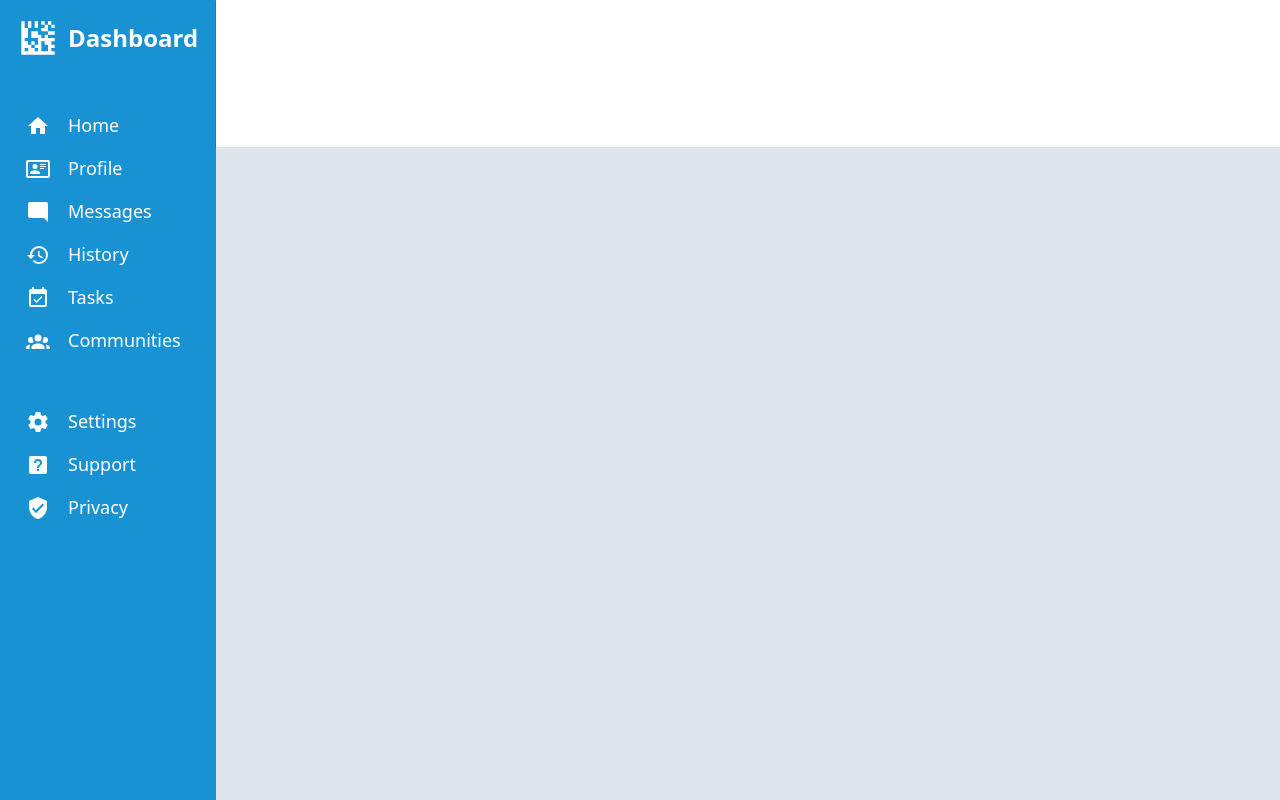
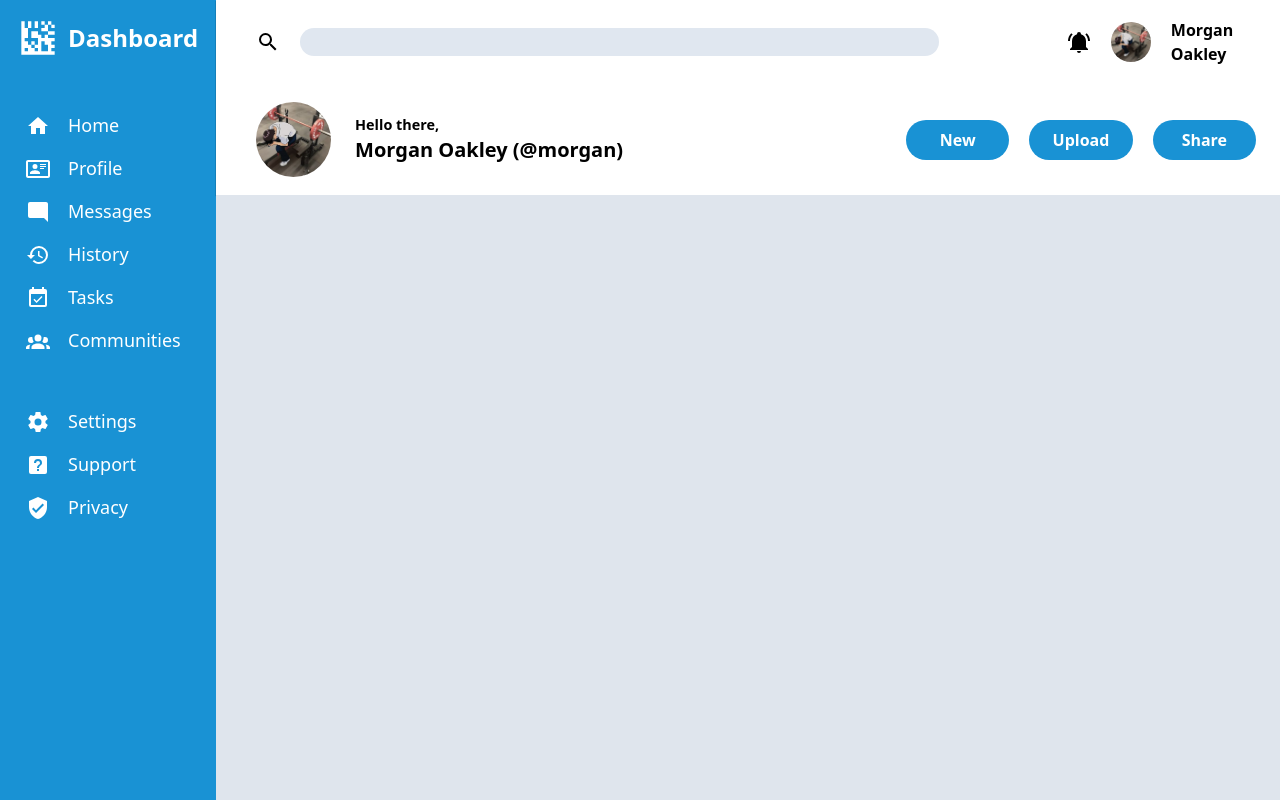
Before and after one commit to michael1-0/odin-dashboard, a plain HTML site: page index.html in a window 1280 px wide. Drawn offline with Linux system fonts and the light colour scheme.

Commit message:
Complete top main header

```diff
--- a/index.html
+++ b/index.html
@@ -56,9 +56,27 @@
         </div>
         <div class="main-header">
             <div class="main-header-top">
-
+                <div class="search-box">
+                    <img src="./assets/icons/magnify.svg" alt="search icon">
+                    <input type="text">
+                </div>
+                <div class="notifications">
+                    <img src="./assets/icons/bell-ring.svg" alt="notification bell">
+                    <img src="./assets/images/8e81a2dea4ee87cfccf724570f1772ed.jpg" alt="profile picture">
+                    <div class="account-name">Morgan Oakley</div>
+                </div>
             </div>
             <div class="main-header-bottom">
+                <img src="./assets/images/8e81a2dea4ee87cfccf724570f1772ed.jpg" alt="profile picture">
+                <div class="greeting-message">
+                    <div class="greet">Hello there,</div>
+                    <div class="name-profile">Morgan Oakley (@morgan)</div>
+                </div>
+                <div class="buttons-container">
+                    <button class="function-buttons">New</button>
+                    <button class="function-buttons">Upload</button>
+                    <button class="function-buttons">Share</button>
+                </div>
 
             </div>
         </div>
--- a/styles.css
+++ b/styles.css
@@ -71,6 +71,7 @@ body {
     grid-template-rows: 0.45fr 2fr;
 }
 
+/* sidebar */
 .sidebar {
     color: var(--sidebar-text-color);
     background-color: var(--main-color);
@@ -111,11 +112,94 @@ body {
     font-size: large;
 }
 
+
+/* main header */
 .main-header {
     box-shadow: var(--main-header-box-shadow);
     background-color: var(--main-header-background-color);
 }
 
+.main-header-top {
+    display: grid;
+    grid-template-columns: 3fr 0.7fr;
+    padding: 18px 24px 18px 40px;
+}
+
+.search-box {
+    gap: 20px;
+    display: grid;
+    padding-right: 10vw;
+    grid-template-columns: 24px 1fr;
+    align-items: center;
+}
+
+.search-box input {
+    padding: 14px;
+    border-radius: 14px;
+    border: none;
+    height: 28px;
+    background-color: rgb(224, 231, 240);
+}
+
+.notifications {
+    display: grid;
+    gap: 20px;
+    align-items: center;
+    grid-template-columns: 24px 40px 3fr;
+}
+
+.notifications img:nth-child(2){
+    object-fit: cover;
+    height: 40px;
+    width: 100%;
+    border-radius: 50%;
+}
+
+.notifications div {
+    font-weight: bold;
+}
+
+
+.main-header-bottom {
+    display: grid;
+    padding: 18px 24px 18px 40px;
+    gap: 24px;
+    align-items: center;
+    grid-template-columns: 75px 1fr 350px;
+}
+
+.main-header-bottom img {
+    object-fit: cover;
+    height: 75px;
+    min-width: 75px;
+    border-radius: 50%;
+}
+
+.main-header-bottom .greeting-message{
+    font-weight: 700;
+    font-size: 0.9rem;
+}
+
+.main-header-bottom .greeting-message .name-profile {
+    font-size: 1.25rem;
+}
+
+.main-header-bottom .buttons-container {
+    display: grid;
+    grid-template-columns: 1fr 1fr 1fr;
+    gap: 20px;
+}
+
+.main-header-bottom .buttons-container button {
+    border: none;
+    background-color: var(--main-color);
+    border: none;
+    font-weight: 600;
+    padding: 8px 20px 8px 20px;
+    color: white;
+    border-radius: 20px;
+}
+
 .main-section {
     background-color: var(--main-section-background-color);
 }
```
Also changed, not shown: assets/icons/bell-ring.svg (added), assets/icons/magnify.svg (added), assets/images/8e81a2dea4ee87cfccf724570f1772ed.jpg (added).
